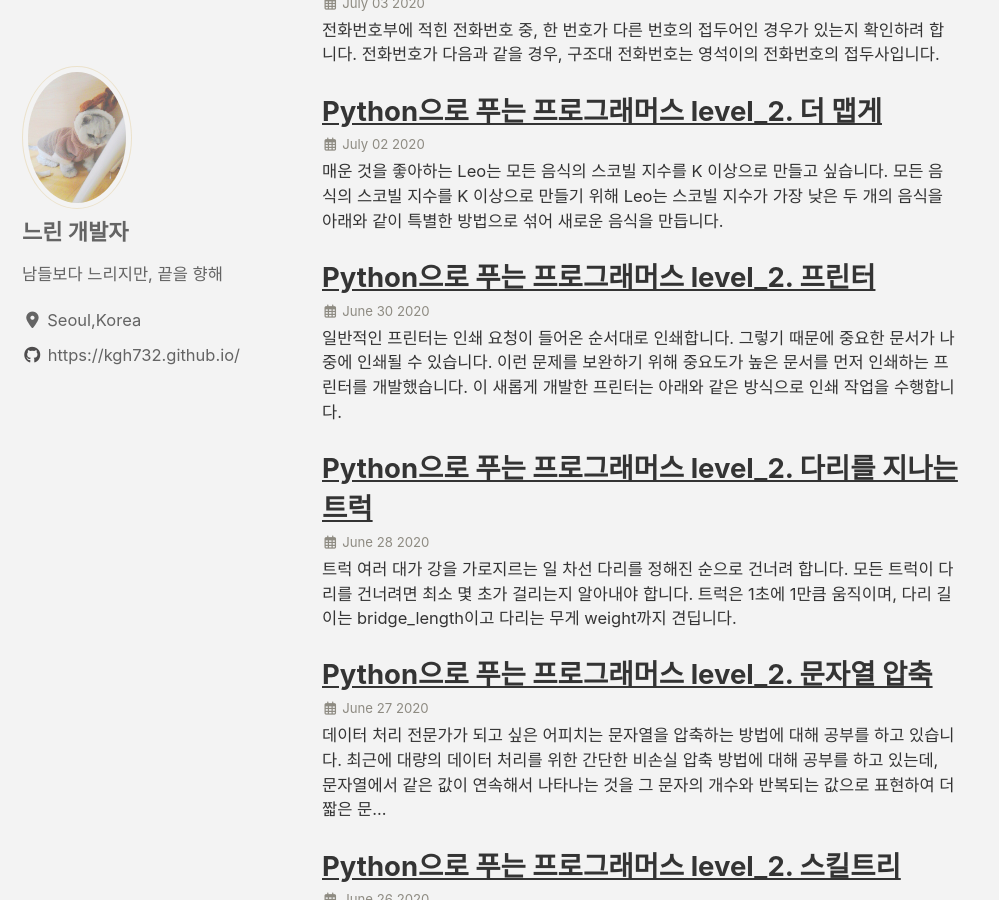
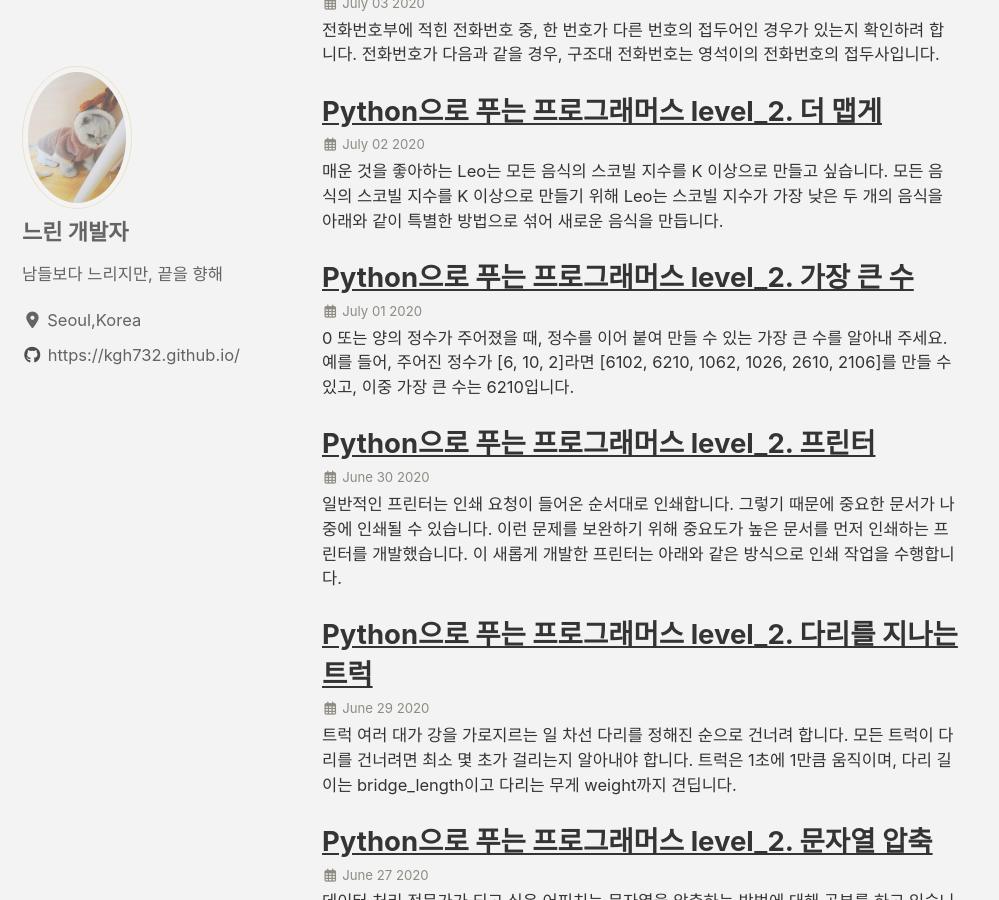
Before and after one commit to kgh732/kgh732.github.io, a Jekyll site: the page built from _pages/category-archive.md, in a window 1280 px wide and 900 px high, scrolled down 1189 px. Shown: the whole window, without its empty margins (0-999 px from the left). Built offline with Jekyll 4.4.1, drawn with Linux system fonts in a browser that asks for light colours; cached includes are drawn as plain includes; nearby versions of some CDN libraries.

Commit message:
Modified posting

```diff
--- a/_posts/2020-06-29-programmers-level_2-04.md
+++ b/_posts/2020-06-29-programmers-level_2-04.md
@@ -11,7 +11,7 @@ tags:
   - Stack/Queue
   - Python
 
-date: 2020-06-28
+date: 2020-06-29
 last_modified_at: 2020-08-03
 use_math: true
 toc: true # Show table of contents
--- a/_posts/2020-07-01-programmers-level_2-06.md
+++ b/_posts/2020-07-01-programmers-level_2-06.md
@@ -1,4 +1,22 @@
-# Python으로 푸는 프로그래머스 level_2. 가장 큰 수
+---
+title: Python으로 푸는 프로그래머스 level_2. 가장 큰 수
+
+excerpt: 0 또는 양의 정수가 주어졌을 때, 정수를 이어 붙여 만들 수 있는 가장 큰 수를 알아내 주세요. 예를 들어, 주어진 정수가 [6, 10, 2]라면 [6102, 6210, 1062, 1026, 2610, 2106]를 만들 수 있고, 이중 가장 큰 수는 6210입니다.
+
+categories:
+  - codingTest
+
+tags:
+  - Programmers
+  - Sorting
+  - Python
+
+date: 2020-07-01
+last_modified_at: 2020-08-03
+use_math: true
+toc: true # Show table of contents
+toc_sticky: true # Fixed table of contents
+---
 
 `Tag` `정렬`<br>
 
```
